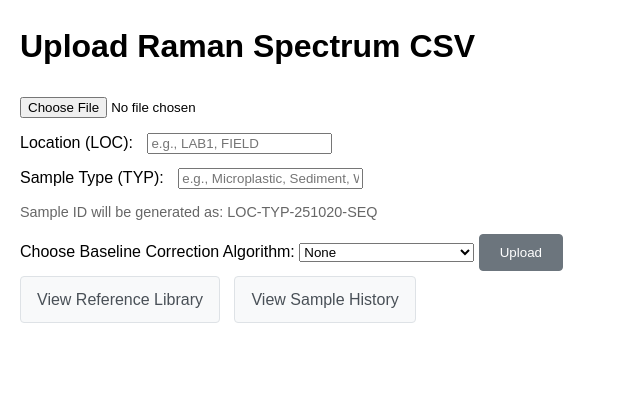
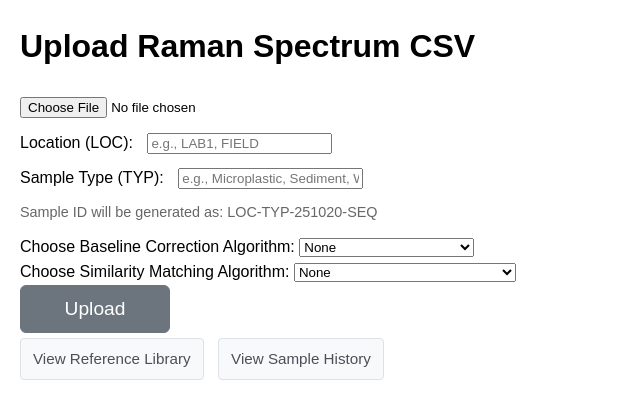
Before and after one commit to blichub/temp_raman_personal, a Flask app: page / in a window 1280 px wide. Shown: the top 419 px of the page, without its empty margins (0-640 px from the left). Run offline with Flask 3, Linux system fonts and the light colour scheme; parts of the project's set-up code (start-up, migrations or seed data) failed here and were passed over.

Commit message:
dropdown, torch, python 3.10 also working on the training of neural network. changes to index, adding the input listeners. may be subject to change if the user wants to customize model etc.

```diff
--- a/app/main.py
+++ b/app/main.py
@@ -29,7 +29,7 @@ def index():
         file = request.files["file"]
         location = request.form.get("location", "").strip().upper()
         sample_type = request.form.get("sample_type", "").strip()
-        algorithm = request.form.get("algorithm")
+        baseline_algorithm = request.form.get("baseline_algorithm")
         param = request.form.get("param")
 
         if file and location and sample_type:
@@ -37,7 +37,7 @@ def index():
             sample_id = generate_sample_id(location, sample_type)
 
             best_match, results, plot_file = process_and_compare_sample(
-                file, sample_id, algorithm, param
+                file, sample_id, baseline_algorithm, param
             )
 
             # Calculate processing time
--- a/app/models/spectrum_model.py
+++ b/app/models/spectrum_model.py
@@ -1,7 +1,6 @@
 import torch
 import torch.nn as nn
 import torch.nn.functional as F
-
 
 class SpectrumClassifier(nn.Module):
     def __init__(self, num_classes):
--- a/app/templates/index.html
+++ b/app/templates/index.html
@@ -1,5 +1,6 @@
 <!DOCTYPE html>
 <html lang="en">
+
 <head>
     <meta charset="UTF-8">
     <meta name="viewport" content="width=device-width, initial-scale=1.0">
@@ -10,34 +11,41 @@
             margin: 20px;
             line-height: 1.6;
         }
+
         .param-input {
             display: none;
         }
+
         .performance-box {
             background-color: #f0f0f0;
             padding: 8px;
             margin: 10px 0;
             border-radius: 4px;
         }
+
         .results-container {
             display: flex;
             gap: 20px;
             margin-top: 20px;
         }
+
         .sample-panel {
             flex: 1;
             border: 1px solid #ddd;
             border-radius: 4px;
             padding: 15px;
         }
+
         .matches-panel {
-            flex: 1; /* Take up equal space as sample panel */
+            flex: 1;
+            /* Take up equal space as sample panel */
             border: 1px solid #ddd;
             border-radius: 4px;
             padding: 15px;
             max-height: 800px;
             overflow-y: auto;
         }
+
         .match-item {
             margin-bottom: 20px;
             padding: 15px;
@@ -47,29 +55,35 @@
             cursor: pointer;
             transition: all 0.3s ease;
         }
+
         .match-item:hover {
             transform: translateY(-5px);
-            box-shadow: 0 5px 15px rgba(0,0,0,0.1);
+            box-shadow: 0 5px 15px rgba(0, 0, 0, 0.1);
         }
+
         .match-item.best {
             border: 2px solid #4CAF50;
             background-color: #f0f9e8;
         }
+
         .match-item.selected {
             border: 2px solid #2196F3;
             background-color: #e3f2fd;
         }
+
         .match-score {
             font-size: 1.2em;
             font-weight: bold;
             color: #2c7fb8;
             margin-bottom: 10px;
         }
+
         .match-comment {
             font-style: italic;
             color: #666;
             margin: 5px 0;
         }
+
         .select-btn {
             background-color: #4CAF50;
             color: white;
@@ -79,7 +93,9 @@
             cursor: pointer;
             font-weight: bold;
             transition: background-color 0.3s;
-        }        .select-btn:hover {
+        }
+
+        .select-btn:hover {
             background-color: #45a049;
         }
 
@@ -121,30 +137,44 @@
         }
     </style>
     <script>        function updateParameterInput() {
-            const algorithm = document.getElementById('algorithm').value;
-            const paramInput = document.getElementById('param-input');
-            paramInput.style.display = 'none';  // Hide parameters input by default
-
-            switch (algorithm) {
+            const baseline_algorithm = document.getElementById('baseline_algorithm').value;
+            const matching_algorithm = document.getElementById('matching_algorithm').value;
+            const paramInput1 = document.getElementById('param-input1');
+            const paramInput2 = document.getElementById('param-input2');
+            paramInput1.style.display = 'none';  // Hide parameters input by default
+            paramInput2.style.display = 'none';  // Hide parameters input by default
+            switch (baseline_algorithm) {
                 case 'polynomial':
-                    document.getElementById('param-label').innerText = 'Degree';
-                    document.getElementById('param').placeholder = 'e.g., 3';
-                    paramInput.style.display = 'block';
+                    document.getElementById('param-label1').innerText = 'Degree';
+                    document.getElementById('param1').placeholder = 'e.g., 3';
+                    paramInput1.style.display = 'block';
                     break;
                 case 'rolling_ball':
-                    document.getElementById('param-label').innerText = 'Window Size';
-                    document.getElementById('param').placeholder = 'e.g., 50';
-                    paramInput.style.display = 'block';
+                    document.getElementById('param-label1').innerText = 'Window Size';
+                    document.getElementById('param1').placeholder = 'e.g., 50';
+                    paramInput1.style.display = 'block';
                     break;
                 case 'wavelet':
-                    document.getElementById('param-label').innerText = 'Wavelet Level';
-                    document.getElementById('param').placeholder = 'e.g., 1';
-                    paramInput.style.display = 'block';
+                    document.getElementById('param-label1').innerText = 'Wavelet Level';
+                    document.getElementById('param1').placeholder = 'e.g., 1';
+                    paramInput1.style.display = 'block';
                     break;
                 case 'derivative':
-                    document.getElementById('param-label').innerText = 'Window Length (smoothing)';
-                    document.getElementById('param').placeholder = 'e.g., 11';
-                    paramInput.style.display = 'block';
+                    document.getElementById('param-label1').innerText = 'Window Length (smoothing)';
+                    document.getElementById('param1').placeholder = 'e.g., 11';
+                    paramInput1.style.display = 'block';
+                    break;
+            }
+            switch (matching_algorithm) {
+                case 'peak_matching':
+                    document.getElementById('param-label2').innerText = 'Peak Threshold';
+                    document.getElementById('param2').placeholder = 'e.g., 0.1';
+                    paramInput2.style.display = 'block';
+                    break;
+                case 'neural_network':
+                    document.getElementById('param-label2').innerText = 'Model Version';
+                    document.getElementById('param2').placeholder = 'e.g., v1, v2';
+                    paramInput2.style.display = 'block';
                     break;
             }
         }
@@ -162,33 +192,37 @@
         }
 
         // Add event listeners when the page loads
-        document.addEventListener('DOMContentLoaded', function() {
+        document.addEventListener('DOMContentLoaded', function () {
             document.getElementById('location').addEventListener('input', updateSamplePreview);
             document.getElementById('sample_type').addEventListener('input', updateSamplePreview);
             updateSamplePreview(); // Initial preview
         });
     </script>
 </head>
-<body>    <h1>Upload Raman Spectrum CSV</h1>
+
+<body>
+    <h1>Upload Raman Spectrum CSV</h1>
     <form action="/" method="post" enctype="multipart/form-data" id="upload-form">
         <input type="file" name="file" accept=".csv,.txt" required>
 
         <div style="margin: 10px 0;">
             <label for="location">Location (LOC):</label>
-            <input type="text" id="location" name="location" placeholder="e.g., LAB1, FIELD" maxlength="10" required style="margin-left: 10px;">
+            <input type="text" id="location" name="location" placeholder="e.g., LAB1, FIELD" maxlength="10" required
+                style="margin-left: 10px;">
         </div>
 
         <div style="margin: 10px 0;">
             <label for="sample_type">Sample Type (TYP):</label>
-            <input type="text" id="sample_type" name="sample_type" placeholder="e.g., Microplastic, Sediment, Water" required style="margin-left: 10px;">
+            <input type="text" id="sample_type" name="sample_type" placeholder="e.g., Microplastic, Sediment, Water"
+                required style="margin-left: 10px;">
         </div>
 
         <div style="margin: 10px 0; color: #666; font-size: 0.9em;">
             Sample ID will be generated as: <span id="sample-preview">LOC-TYP-YYMMDD-SEQ</span>
         </div>
 
-        <label for="algorithm">Choose Baseline Correction Algorithm:</label>
-        <select id="algorithm" name="algorithm" onchange="updateParameterInput()">
+        <label for="baseline_algorithm">Choose Baseline Correction Algorithm:</label>
+        <select id="baseline_algorithm" name="baseline_algorithm" onchange="updateParameterInput()">
             <option value="none">None</option>
             <option value="polynomial">Polynomial Fitting</option>
             <option value="rolling_ball">Rolling Ball</option>
@@ -196,14 +230,37 @@
             <option value="derivative">Smoothing and Derivative</option>
         </select>
 
-        <div id="param-input" class="param-input">
-            <label id="param-label" for="param"></label>
-            <input type="text" id="param" name="param" placeholder="">        </div>
 
-        <button type="submit" class="upload-btn">Upload</button>
+        <!--is this div needed between the two ddropdowns or just at the end and is something else
+        for parama heandling-->
+        <div id="param-input1" class="param-input">
+            <label id="param-label1" for="param1"></label>
+            <input type="text" id="param1" name="param1" placeholder="">
+        </div>
+
+
+        <br>
+        <label for="matching_algorithm">Choose Similarity Matching Algorithm:</label>
+        <select id="matching_algorithm" name="matching_algorithm" onchange="updateParameterInput()">
+            <option value="none">None</option>
+            <option value="peak_matching">Normalization and Peak Matching</option>
+            <option value="neural_network">Neural Network</option>
+        </select>
+
+        <div id="param-input2" class="param-input">
+            <label id="param-label2" for="param2"></label>
+            <input type="text" id="param2" name="param2" placeholder="">
+        </div>
+
+
+
+
+        <br>
+        <button type="submit" class="upload-btn"
+            style="padding: 12px 20px; font-size: 1.2rem; min-width: 150px; border-radius: 6px;">Upload</button>
     </form>
-    <a href="/library_list" class="nav-btn">View Reference Library</a>
-    <a href="/sample_history" class="nav-btn">View Sample History</a>
+    <a href="/library_list" class="nav-btn" style="padding:8px 12px; font-size:0.95rem; min-width:140px;">View Reference Library</a>
+    <a href="/sample_history" class="nav-btn" style="padding:8px 12px; font-size:0.95rem; min-width:140px;">View Sample History</a>
 
     {% if results %}
     <div class="performance-box">
@@ -216,7 +273,8 @@
         <!-- Left side: Sample spectrum -->
         <div class="sample-panel">
             <h3>Your Sample: {{ sample_id }}</h3>
-            <img src="{{ url_for('sample_plot_retrieve', filename=sample_plot) }}" alt="Sample Spectrum" style="width: 100%; max-width: 600px;">
+            <img src="{{ url_for('sample_plot_retrieve', filename=sample_plot) }}" alt="Sample Spectrum"
+                style="width: 100%; max-width: 600px;">
         </div>
 
         <!-- Right side: Best matches -->
@@ -233,8 +291,7 @@
                     </div>
 
                     <img src="{{ url_for('plot', filename=material_id + '_with_peaks.png') }}"
-                             alt="{{ material_id }} Spectrum"
-                             style="width: 100%;">
+                        alt="{{ material_id }} Spectrum" style="width: 100%;">
 
                     <div style="text-align: center; margin-top: 10px;">
                         <button type="submit" name="material_id" value="{{ material_id }}" class="select-btn">
@@ -258,11 +315,13 @@
             {% for material_id, match_score in sorted_results %}
             <tr>
                 <td style="padding: 8px; border: 1px solid #ddd;">{{ material_id }}</td>
-                <td style="text-align: right; padding: 8px; border: 1px solid #ddd;">{{ (match_score * 100)|round(2) }}%</td>
+                <td style="text-align: right; padding: 8px; border: 1px solid #ddd;">{{ (match_score * 100)|round(2) }}%
+                </td>
             </tr>
             {% endfor %}
         </table>
     </div>
     {% endif %}
 </body>
+
 </html>
--- a/requirements.txt
+++ b/requirements.txt
@@ -4,3 +4,4 @@ matplotlib
 pandas
 scipy
 PyWavelets
+torch --index-url https://download.pytorch.org/whl/cpu
```
Also changed, not shown: app/utils.py (+5 -5 lines), 3 other files. Lines whose indentation alone changed are shown as unchanged.
